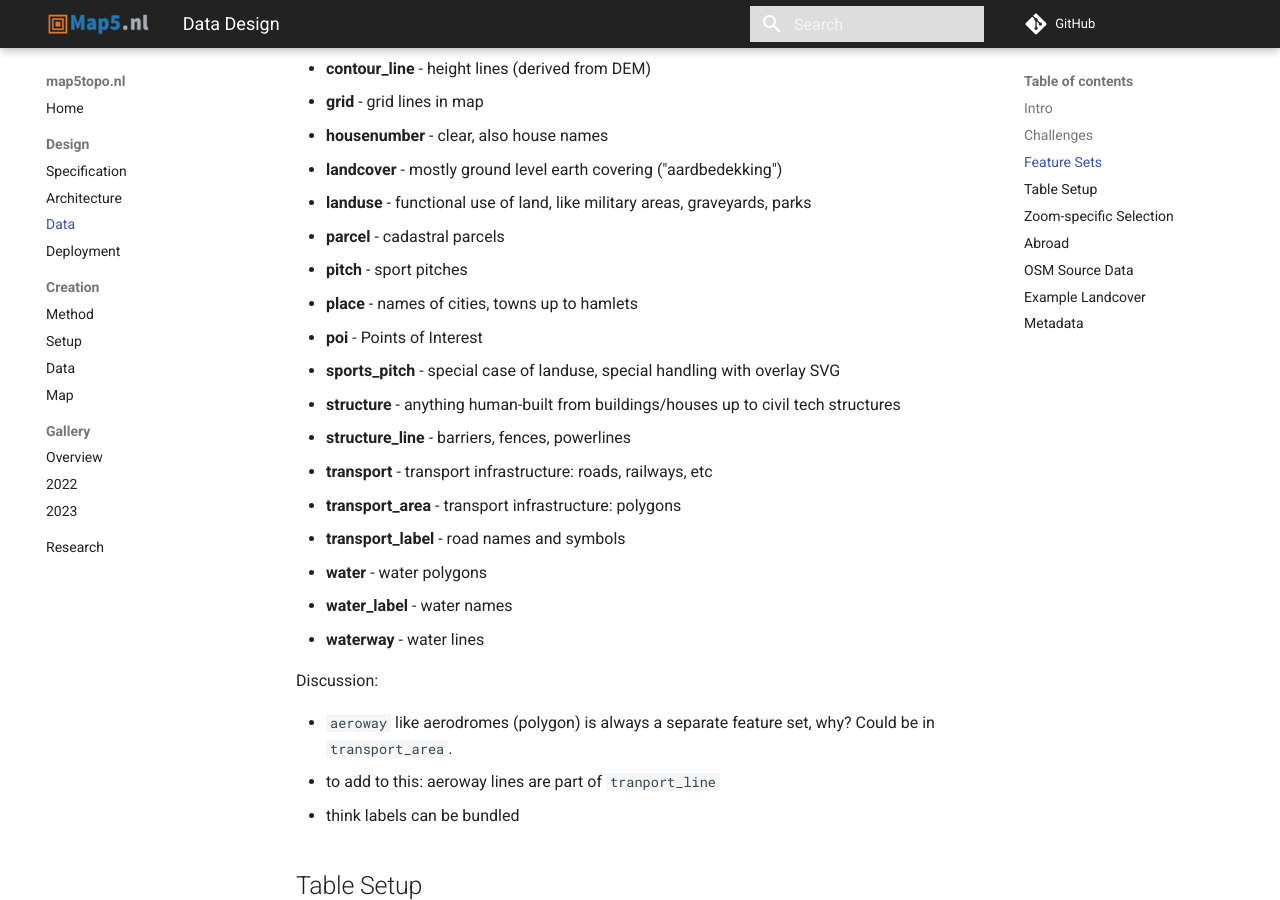
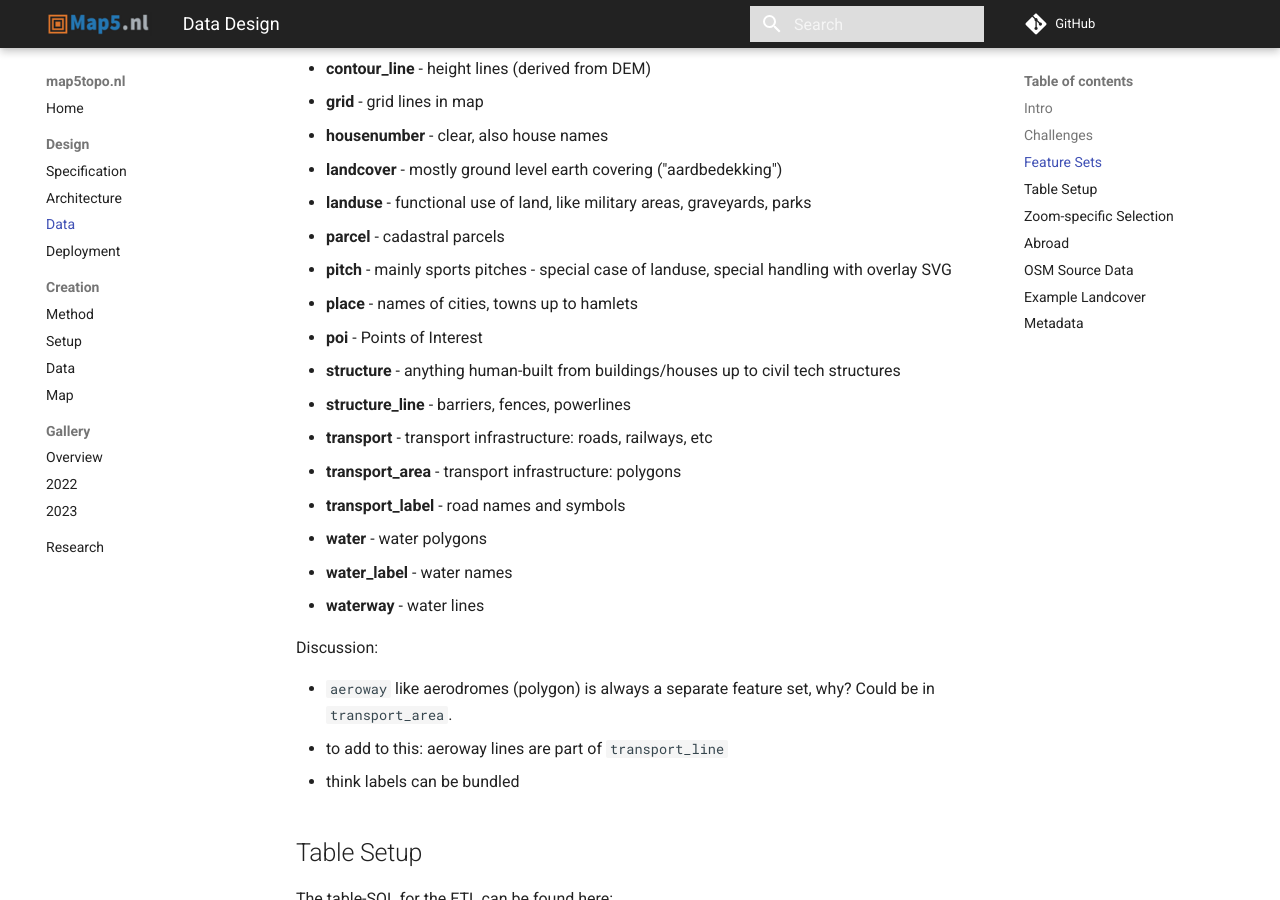
Before and after one commit to map5nl/map5topo.nl, an MkDocs documentation site: the page built from docs/src/design/data.md, in a window 1280 px wide and 900 px high, scrolled down 1483 px. Built offline with MkDocs 1.6.1 and Material for MkDocs 9.7.7, drawn with Linux system fonts in a browser that asks for light colours; comment, search, counter and statistics services are not loaded.

Commit message:
list of feature sets - take doubles out

```diff
--- a/docs/src/design/data.md
+++ b/docs/src/design/data.md
@@ -59,10 +59,9 @@ fit in any set.
 * **landcover**  - mostly ground level earth covering ("aardbedekking")
 * **landuse**  - functional use of land, like military areas, graveyards, parks
 * **parcel** - cadastral parcels
-* **pitch** - sport pitches
+* **pitch** - mainly sports pitches  - special case of landuse, special handling with overlay SVG
 * **place** - names of cities, towns up to hamlets
 * **poi** - Points of Interest
-* **sports_pitch** - special case of landuse, special handling with overlay SVG
 * **structure**  - anything human-built from buildings/houses up to civil tech structures
 * **structure_line**    - barriers, fences, powerlines
 * **transport**         - transport infrastructure: roads, railways, etc
@@ -75,7 +74,7 @@ fit in any set.
 Discussion:
 
 * `aeroway` like aerodromes (polygon) is always a separate feature set, why? Could be in `transport_area`.
-* to add to this: aeroway lines are part of `tranport_line`
+* to add to this: aeroway lines are part of `transport_line`
 * think labels can be bundled
 
 ## Table Setup
```
